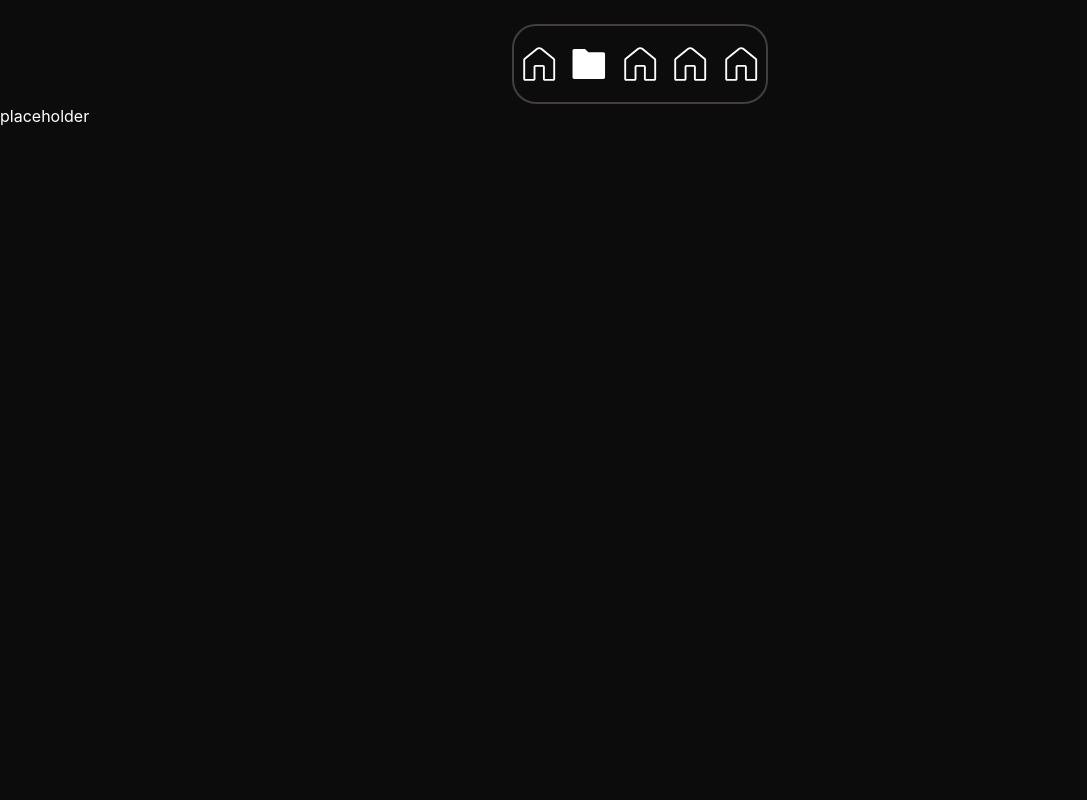
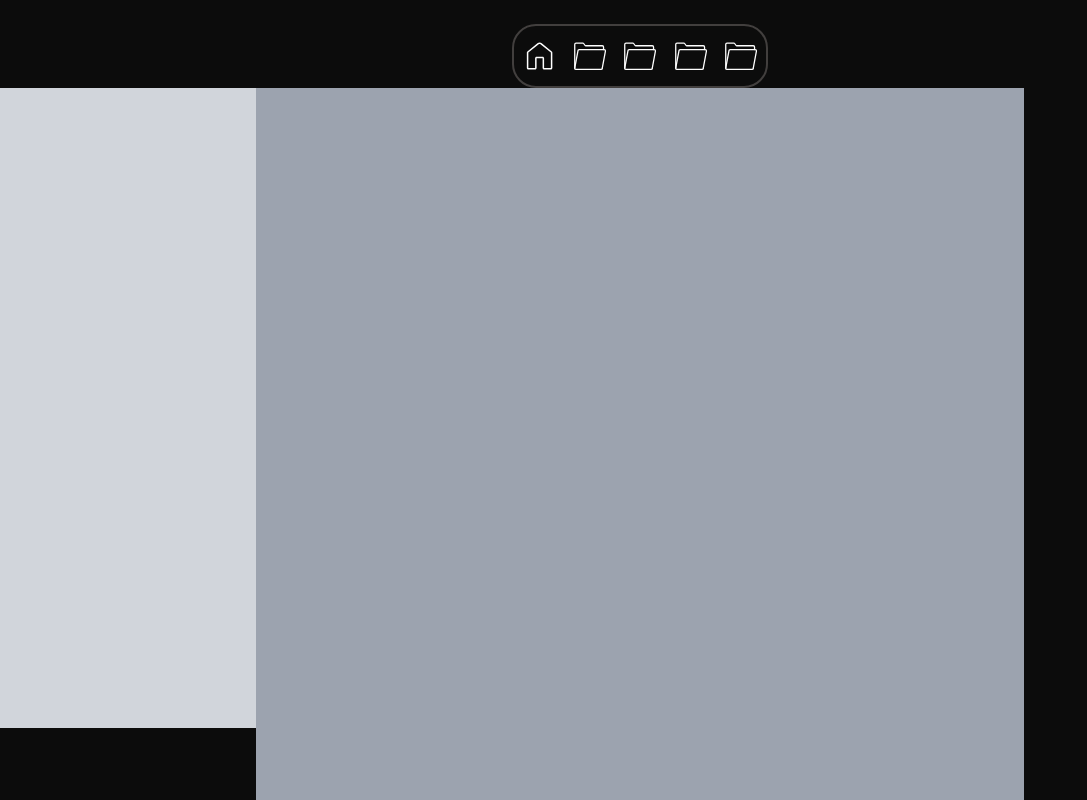
Before and after one commit to Nilakshhh/portfolio, a React (Create React App) app: page / in a window 1280 px wide. Shown: the top 800 px of the page, without its empty margins (0-1087 px from the left). Built offline with nearby package versions, Linux system fonts and the light colour scheme; the HTML template or start-up script is replaced by a standard one.

Commit message:
starting changes

```diff
--- a/src/Home.jsx
+++ b/src/Home.jsx
@@ -1,9 +1,15 @@
 
 function Home() {
  return (
-    <>
-    <h1 className="text-white">placeholder</h1>
-    </>
+    <div className="flex flex-col sm:flex-row w-full">
+      <div className="w-[20%] bg-gray-300 h-[80vh]">
+
+      </div>
+      <div className="w-[60%] bg-gray-400 h-[150vh]">
+
+      </div>
+
+    </div>
  )
 }
 
--- a/src/components/Navbar.jsx
+++ b/src/components/Navbar.jsx
@@ -3,49 +3,52 @@ import './components.css';
 function Navbar() {
    return (
       <div className='flex justify-center items-center'>
-     <div className='mt-[24px] w-[80vw] sm:w-[20vw] h-[10vh] border-[2.5px] border-[color:#423F3E] rounded-[24px] svg-container flex justify-center items-center'>
+         <div className='mt-[24px] w-[80vw] sm:w-[20vw] h-[8vh] border-[2.5px] border-[color:#423F3E] rounded-[24px] svg-container flex justify-center items-center'>
+            <div className="relative w-[12vw] sm:w-[4vw] h-[8vh] flex items-center justify-center group">
                <svg
-          className="w-[16vw] sm:w-[5vw] h-[5vh] svg-container"
+                  className="w-[12vw] sm:w-[4vw] h-[4vh] svg-container"
+                  id="Layer_1"
+                  version="1.1"
+                  viewBox="0 0 24 24"
                   xmlns="http://www.w3.org/2000/svg"
-          viewBox="0 0 24 24"
-          fill="currentColor"
                >
-          <path d="M21.146,8.576l-7.55-6.135c-0.925-0.751-2.267-0.751-3.192,0c0,0,0,0,0,0L2.855,8.575C2.59,8.79,2.439,9.108,2.439,9.448v11.543c0,0.62,0.505,1.13,1.125,1.13h5.062c0.62,0,1.125-0.51,1.125-1.13v-7.306h4.499v7.306c0,0.62,0.505,1.13,1.125,1.13h5.062c0.62,0,1.125-0.51,1.125-1.13V9.448C21.561,9.108,21.41,8.79,21.146,8.576z M20.436,20.997h-5.062V13.68c0-0.62-0.505-1.119-1.125-1.119H9.75c-0.62,0-1.125,0.499-1.125,1.119v7.317H3.564V9.448l7.55-6.134c0.513-0.418,1.26-0.417,1.773,0l7.55,6.134V20.997z" />
+                  <path d="M21.146,8.576l-7.55-6.135c-0.925-0.751-2.267-0.751-3.192,0c0,0,0,0,0,0L2.855,8.575C2.59,8.79,2.439,9.108,2.439,9.448  v11.543c0,0.62,0.505,1.13,1.125,1.13h5.062c0.62,0,1.125-0.51,1.125-1.13v-7.306h4.499v7.306c0,0.62,0.505,1.13,1.125,1.13h5.062  c0.62,0,1.125-0.51,1.125-1.13V9.448C21.561,9.108,21.41,8.79,21.146,8.576z M20.436,20.997h-5.062V13.68  c0-0.62-0.505-1.119-1.125-1.119H9.75c-0.62,0-1.125,0.499-1.125,1.119v7.317H3.564V9.448l7.55-6.134  c0.513-0.418,1.26-0.417,1.773,0l7.55,6.134V20.997z" />
                </svg>
-        <svg
-  className="w-[16vw] sm:w-[5vw] h-[5vh] svg-container"
-  xmlns="http://www.w3.org/2000/svg"
-  viewBox="0 0 24 24"
-  fill="currentColor"
->
-  <path d="M3,3h6.5l2,2h9c0.55,0,1,0.45,1,1v14c0,0.55-0.45,1-1,1H3c-0.55,0-1-0.45-1-1V4c0-0.55,0.45-1,1-1z" />
-</svg>
+               <span className="nav-text-box absolute opacity-0 translate-y-[-30px] group-hover:opacity-100 group-hover:translate-y-[0px] transition-all duration-500 bottom-[-36px] w-[10vw] sm:w-[3.5vw] h-[3.5vh] text-white flex items-center justify-center rounded-[12px] border-0 bg-[#423F3E]">
+                  <p className="text-[13px]">Home</p>
+               </span>
+            </div>
 
 
             <svg
-          className="w-[16vw] sm:w-[5vw] h-[5vh] svg-container"
-          xmlns="http://www.w3.org/2000/svg"
-          viewBox="0 0 24 24"
-          fill="currentColor"
-        >
-          <path d="M21.146,8.576l-7.55-6.135c-0.925-0.751-2.267-0.751-3.192,0c0,0,0,0,0,0L2.855,8.575C2.59,8.79,2.439,9.108,2.439,9.448v11.543c0,0.62,0.505,1.13,1.125,1.13h5.062c0.62,0,1.125-0.51,1.125-1.13v-7.306h4.499v7.306c0,0.62,0.505,1.13,1.125,1.13h5.062c0.62,0,1.125-0.51,1.125-1.13V9.448C21.561,9.108,21.41,8.79,21.146,8.576z M20.436,20.997h-5.062V13.68c0-0.62-0.505-1.119-1.125-1.119H9.75c-0.62,0-1.125,0.499-1.125,1.119v7.317H3.564V9.448l7.55-6.134c0.513-0.418,1.26-0.417,1.773,0l7.55,6.134V20.997z" />
-        </svg>
+               className="w-[12vw] sm:w-[4vw] h-[4vh] svg-container"
+               enable-background="new 0 0 50 50"
+               id="Layer_1" version="1.1"
+               viewBox="0 0 50 50"
+               xmlns="http://www.w3.org/2000/svg">
+               <rect fill="none" height="50" width="50" /><path d="M46,15v-4  c0-1.104-0.896-2-2-2c0,0-24.648,0-26,0c-1.469,0-2.484-4-4-4H3C1.896,5,1,5.896,1,7v4v29v4c0,1.104,0.896,2,2,2h39  c1.104,0,2-0.896,2-2" fill="none" stroke="#ffffff" stroke-linecap="round" stroke-miterlimit="10" stroke-width="2" /><path d="M1,44l5-27  c0-1.104,0.896-2,2-2h39c1.104,0,2,0.896,2,2l-5,27" fill="none" stroke="#ffffff" stroke-linecap="round" stroke-miterlimit="10" stroke-width="2" /></svg>
             <svg
-          className="w-[16vw] sm:w-[5vw] h-[5vh] svg-container"
-          xmlns="http://www.w3.org/2000/svg"
-          viewBox="0 0 24 24"
-          fill="currentColor"
-        >
-          <path d="M21.146,8.576l-7.55-6.135c-0.925-0.751-2.267-0.751-3.192,0c0,0,0,0,0,0L2.855,8.575C2.59,8.79,2.439,9.108,2.439,9.448v11.543c0,0.62,0.505,1.13,1.125,1.13h5.062c0.62,0,1.125-0.51,1.125-1.13v-7.306h4.499v7.306c0,0.62,0.505,1.13,1.125,1.13h5.062c0.62,0,1.125-0.51,1.125-1.13V9.448C21.561,9.108,21.41,8.79,21.146,8.576z M20.436,20.997h-5.062V13.68c0-0.62-0.505-1.119-1.125-1.119H9.75c-0.62,0-1.125,0.499-1.125,1.119v7.317H3.564V9.448l7.55-6.134c0.513-0.418,1.26-0.417,1.773,0l7.55,6.134V20.997z" />
-        </svg>
+               className="w-[12vw] sm:w-[4vw] h-[4vh] svg-container"
+               enable-background="new 0 0 50 50"
+               id="Layer_1" version="1.1"
+               viewBox="0 0 50 50"
+               xmlns="http://www.w3.org/2000/svg">
+               <rect fill="none" height="50" width="50" /><path d="M46,15v-4  c0-1.104-0.896-2-2-2c0,0-24.648,0-26,0c-1.469,0-2.484-4-4-4H3C1.896,5,1,5.896,1,7v4v29v4c0,1.104,0.896,2,2,2h39  c1.104,0,2-0.896,2-2" fill="none" stroke="#ffffff" stroke-linecap="round" stroke-miterlimit="10" stroke-width="2" /><path d="M1,44l5-27  c0-1.104,0.896-2,2-2h39c1.104,0,2,0.896,2,2l-5,27" fill="none" stroke="#ffffff" stroke-linecap="round" stroke-miterlimit="10" stroke-width="2" /></svg>
             <svg
-          className="w-[16vw] sm:w-[5vw] h-[5vh] svg-container"
-          xmlns="http://www.w3.org/2000/svg"
-          viewBox="0 0 24 24"
-          fill="currentColor"
-        >
-          <path d="M21.146,8.576l-7.55-6.135c-0.925-0.751-2.267-0.751-3.192,0c0,0,0,0,0,0L2.855,8.575C2.59,8.79,2.439,9.108,2.439,9.448v11.543c0,0.62,0.505,1.13,1.125,1.13h5.062c0.62,0,1.125-0.51,1.125-1.13v-7.306h4.499v7.306c0,0.62,0.505,1.13,1.125,1.13h5.062c0.62,0,1.125-0.51,1.125-1.13V9.448C21.561,9.108,21.41,8.79,21.146,8.576z M20.436,20.997h-5.062V13.68c0-0.62-0.505-1.119-1.125-1.119H9.75c-0.62,0-1.125,0.499-1.125,1.119v7.317H3.564V9.448l7.55-6.134c0.513-0.418,1.26-0.417,1.773,0l7.55,6.134V20.997z" />
-        </svg>
+               className="w-[12vw] sm:w-[4vw] h-[4vh] svg-container"
+               enable-background="new 0 0 50 50"
+               id="Layer_1" version="1.1"
+               viewBox="0 0 50 50"
+               xmlns="http://www.w3.org/2000/svg">
+               <rect fill="none" height="50" width="50" /><path d="M46,15v-4  c0-1.104-0.896-2-2-2c0,0-24.648,0-26,0c-1.469,0-2.484-4-4-4H3C1.896,5,1,5.896,1,7v4v29v4c0,1.104,0.896,2,2,2h39  c1.104,0,2-0.896,2-2" fill="none" stroke="#ffffff" stroke-linecap="round" stroke-miterlimit="10" stroke-width="2" /><path d="M1,44l5-27  c0-1.104,0.896-2,2-2h39c1.104,0,2,0.896,2,2l-5,27" fill="none" stroke="#ffffff" stroke-linecap="round" stroke-miterlimit="10" stroke-width="2" /></svg>
+            <svg
+               className="w-[12vw] sm:w-[4vw] h-[4vh] svg-container"
+               enable-background="new 0 0 50 50"
+               id="Layer_1" version="1.1"
+               viewBox="0 0 50 50"
+               xmlns="http://www.w3.org/2000/svg">
+               <rect fill="none" height="50" width="50" /><path d="M46,15v-4  c0-1.104-0.896-2-2-2c0,0-24.648,0-26,0c-1.469,0-2.484-4-4-4H3C1.896,5,1,5.896,1,7v4v29v4c0,1.104,0.896,2,2,2h39  c1.104,0,2-0.896,2-2" fill="none" stroke="#ffffff" stroke-linecap="round" stroke-miterlimit="10" stroke-width="2" /><path d="M1,44l5-27  c0-1.104,0.896-2,2-2h39c1.104,0,2,0.896,2,2l-5,27" fill="none" stroke="#ffffff" stroke-linecap="round" stroke-miterlimit="10" stroke-width="2" /></svg>
+
 
          </div>
       </div>
--- a/src/components/components.css
+++ b/src/components/components.css
@@ -4,19 +4,7 @@
     --fill-number: 0;
 }
 
-  @media (prefers-color-scheme: dark) {
-    :root {
-        --fill-color: #0c0c0c; /* Default for light mode */
-        --fill-number: 0;
-      }
-
-  }
-
 .svg-container {
     fill: var(--fill-color); /* Changes the fill color of the SVG */
     filter: invert(var(--fill-number));
-  }
-/*
-  .svg-container:hover {
-    color: blue; /* Changes the fill color on hover
-  } */
+}
--- a/src/index.css
+++ b/src/index.css
@@ -4,12 +4,6 @@
 
 :root {
   --body-color: #0c0c0c; /* Default for light mode */
-}
-
-@media (prefers-color-scheme: dark) {
-  :root {
-    --body-color: #ffffff;
-  }
 }
 
 body {
```
Also changed, not shown: public/home.svg. Lines whose indentation alone changed are shown as unchanged.
